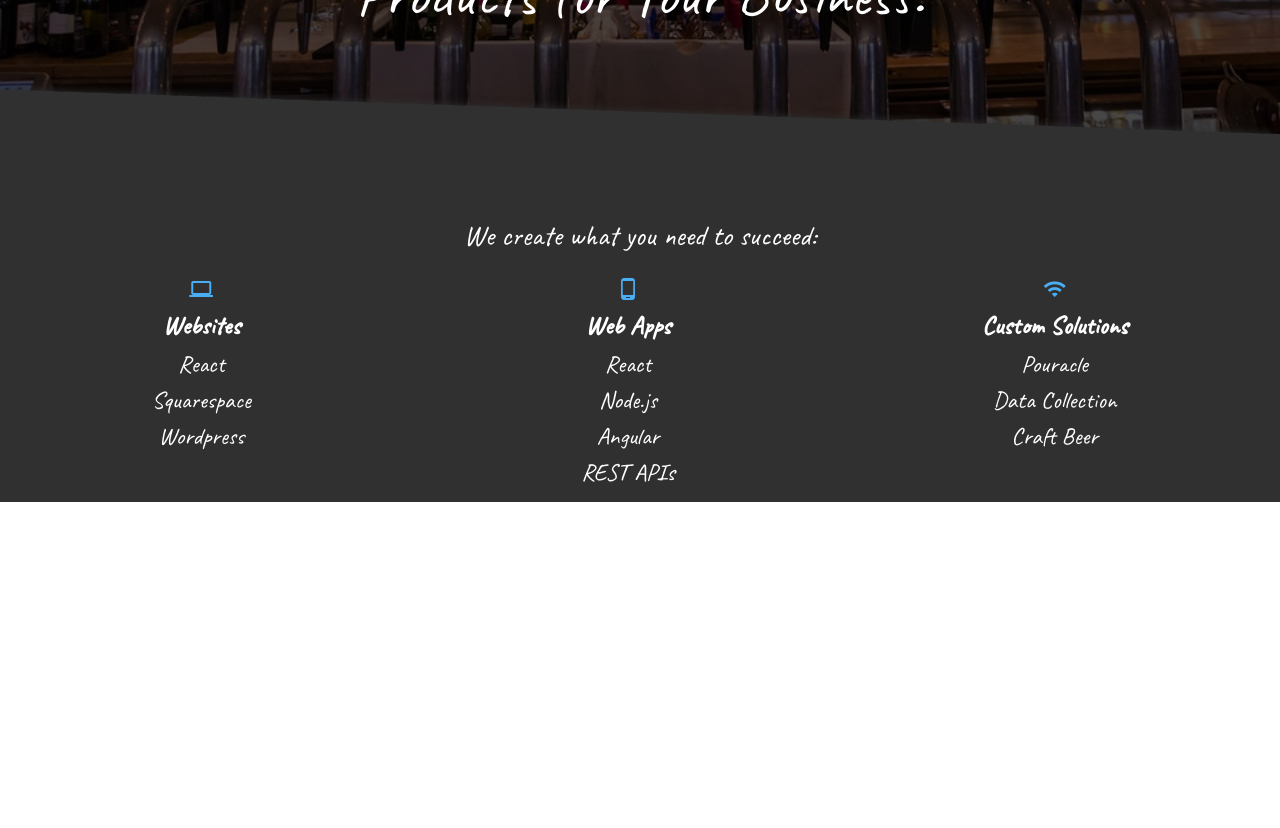
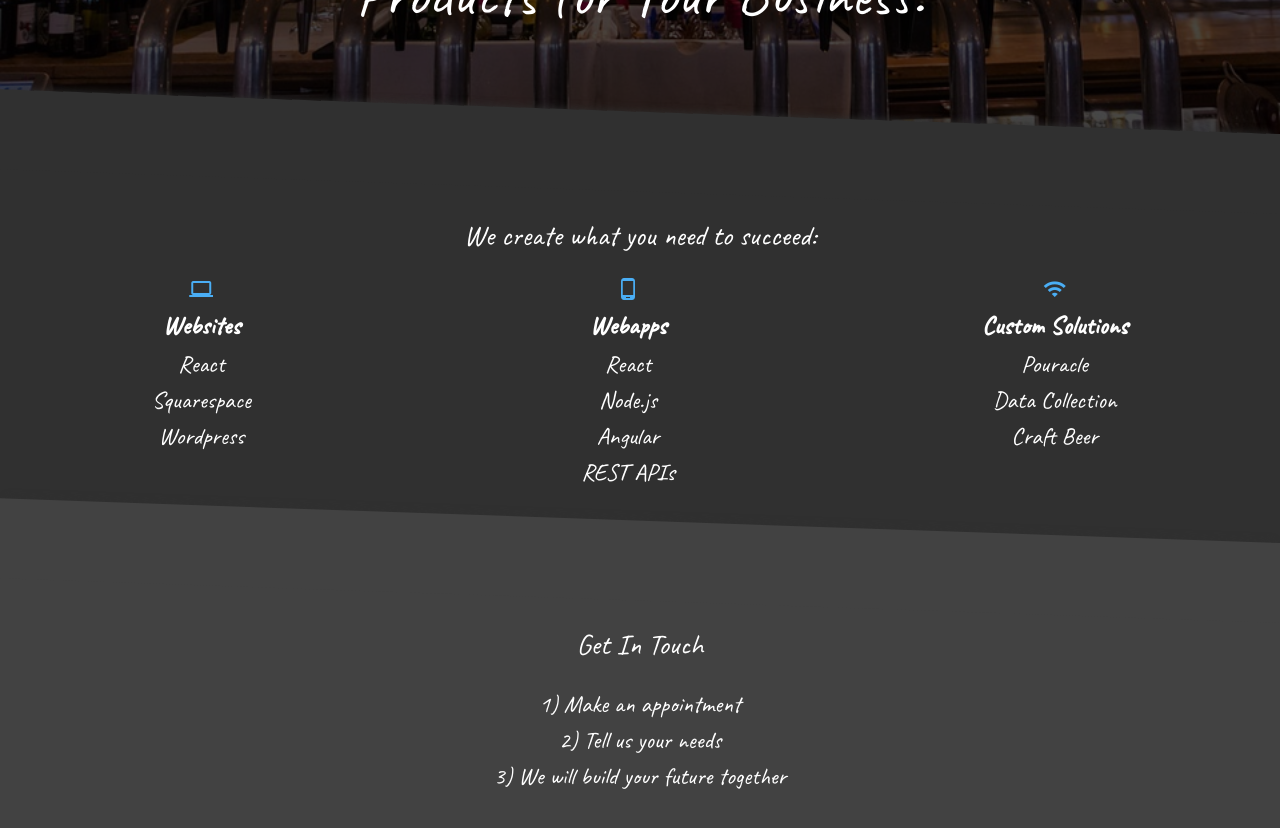
Before and after one commit to krab7191/ravens-eye-solutions-website, a React (Create React App) app: page / in a window 1280 px wide. Shown: the part 500-1328 px from the top of the page. Before the commit the page ends 1002 px from the top, so only its background shows below. Built offline with nearby package versions, Linux system fonts and the light colour scheme.

Commit message:
Make slant component more flexible, add smooth page scrolling

```diff
--- a/src/Components/Header/Header.css
+++ b/src/Components/Header/Header.css
@@ -43,3 +43,7 @@ button.navigation-link {
 		font-size: calc(10px + 3.9vw);
 	}
 }
+
+a {
+	text-decoration: none;
+}
--- a/src/Components/Header/Header.jsx
+++ b/src/Components/Header/Header.jsx
@@ -60,10 +60,12 @@ class Header extends Component {
 						<Typography variant="h5" color="textPrimary" className={`${classes.grow} brand`}>
 							Raven's Eye Solutions
           	</Typography>
-						<Button
-							color="default"
-							className="navigation-link"
-						>ABOUT</Button>
+						<a href="#about-us">
+							<Button
+								color="default"
+								className="navigation-link"
+							>ABOUT</Button>
+						</a>
 						<Button
 							color="default"
 							variant="outlined"
--- a/src/Components/SlantedTextSection/SlantedTextSection.css
+++ b/src/Components/SlantedTextSection/SlantedTextSection.css
@@ -1,9 +1,7 @@
 div.slant-div {
 	width: 100%;
 	height: 0px;
-	border-bottom: 80px solid #303030;
 	transform-origin: bottom right;
-	transform: skewY(2deg);
 	float: left;
 	box-shadow: 0 -8px 8px -8px #303030;
 }
--- a/src/Components/SlantedTextSection/SlantedTextSection.jsx
+++ b/src/Components/SlantedTextSection/SlantedTextSection.jsx
@@ -3,128 +3,40 @@ import React from 'react';
 
 // Dependency imports
 // Material UI imports
-import Typography from '@material-ui/core/Typography';
 import { withStyles } from '@material-ui/core/styles';
-import Icon from '@material-ui/core/Icon';
-import Grid from '@material-ui/core/Grid';
 
 // Others
-import classNames from 'classnames';
 
 // Style imports
 import './SlantedTextSection.css';
 
-const styles = theme => ({
+const styles = {
 	container: {
 		width: '100%',
-		backgroundColor: theme.palette.background.default,
-		margin: '0 auto',
 		textAlign: 'center'
-	},
-	sectionHead: {
-		fontSize: '1.8rem',
-		paddingBottom: '20px'
-	},
-	textSection: {
-		margin: '0 auto',
-		width: '90%',
-		maxWidth: '640px',
-		fontSize: '1.5rem'
-	},
-	bold: {
-		fontWeight: 'bold',
-		fontSize: '1.6rem',
-		paddingTop: '0'
-	},
-	grid: {
-		width: '100%'
-	},
-	p: {
-		margin: '0'
 	}
-});
+};
 
 
 const SlantedTextSection = props => {
 	const { classes } = props;
-	const websiteTech = ['React', 'Squarespace', 'Wordpress'];
-	const webappTech = ['React', 'Node.js', 'Angular', 'REST APIs'];
-	const customTech = ['Pouracle', 'Data Collection', 'Craft Beer'];
 
 	return (
 		<>
-			<div className='slant-div'></div>
-			<div className={classes.container}>
-				<Typography
-					className={classes.sectionHead}
-					variant='body2'>
-					We create what you need to succeed:
-				</Typography>
-				<Grid container spacing={24} className={classes.grid}>
-					<Grid item xs={8} sm={4}>
-						<Typography
-							variant='body2'>
-							<Icon color='primary'>
-								computer
-							</Icon>
-						</Typography>
-						<Typography
-							className={classNames(classes.textSection, classes.bold)}
-							variant='body2'>
-							Websites
-						</Typography>
-						{websiteTech.map((t, i) => (
-							<Typography
-								className={classes.textSection}
-								variant='body2'
-								key={i}>
-								{t}
-							</Typography>
-						))}
-					</Grid>
-					<Grid item xs={8} sm={4}>
-						<Typography
-							variant='body2'>
-							<Icon color='primary'>
-								phone_android
-							</Icon>
-						</Typography>
-						<Typography
-							className={classNames(classes.textSection, classes.bold)}
-							variant='body2'>
-							Web Apps
-						</Typography>
-						{webappTech.map((t, i) => (
-							<Typography
-								className={classes.textSection}
-								variant='body2'
-								key={i}>
-								{t}
-							</Typography>
-						))}
-					</Grid>
-					<Grid item xs={8} sm={4}>
-						<Typography
-							variant='body2'>
-							<Icon color='primary'>
-								wifi
-							</Icon>
-						</Typography>
-						<Typography
-							className={classNames(classes.textSection, classes.bold)}
-							variant='body2'>
-							Custom Solutions
-						</Typography>
-						{customTech.map((t, i) => (
-							<Typography
-								className={classes.textSection}
-								variant='body2'
-								key={i}>
-								{t}
-							</Typography>
-						))}
-					</Grid>
-				</Grid>
+			<div
+				className='slant-div'
+				style={{
+					borderBottom: `${props.slantSize} solid ${props.bgColor}`,
+					transform: `skewY(${props.angle})`
+				}}></div>
+			<div
+				className={classes.container}
+				style={{
+					backgroundColor: props.bgColor,
+					paddingBottom: `calc(${props.slantSize} / 1.5)`
+				}}
+			>
+				{props.children}
 			</div >
 		</>
 	);
--- a/src/Pages/Landing/Landing.jsx
+++ b/src/Pages/Landing/Landing.jsx
@@ -1,5 +1,6 @@
 // React imports
 import React from 'react';
+import classNames from 'classnames';
 
 // Component imports
 import Header from '../../Components/Header';
@@ -10,10 +11,51 @@ import SlantedTextSection from '../../Components/SlantedTextSection';
 import themes from '../../themes';
 import MuiThemeProvider from '@material-ui/core/styles/MuiThemeProvider';
 
+// Material UI imports
+import Typography from '@material-ui/core/Typography';
+import Icon from '@material-ui/core/Icon';
+import Grid from '@material-ui/core/Grid';
+import { withStyles } from '@material-ui/core/styles';
+
 // Image imports
 const bgImage = require('../../media/beverage-background.jpg');
 
-const Landing = () => {
+const techSectionInfo = [
+	['React', 'Squarespace', 'Wordpress'],
+	['React', 'Node.js', 'Angular', 'REST APIs'],
+	['Pouracle', 'Data Collection', 'Craft Beer']
+];
+const icons = ['computer', 'phone_android', 'wifi'];
+const areas = ['Websites', 'Webapps', 'Custom Solutions'];
+
+const styles = theme => ({
+	sectionHead: {
+		fontSize: '1.8rem',
+		paddingBottom: '20px'
+	},
+	textSection: {
+		margin: '0 auto',
+		width: '90%',
+		maxWidth: '640px',
+		fontSize: '1.5rem'
+	},
+	bold: {
+		fontWeight: 'bold',
+		fontSize: '1.6rem',
+		paddingTop: '0'
+	},
+	grid: {
+		width: '100%',
+		textAlign: 'center'
+	},
+	p: {
+		margin: '0'
+	}
+});
+
+const Landing = props => {
+	console.log('The theme: ', themes.CoolDarkBlue);
+	const { classes } = props;
 	return (
 		<MuiThemeProvider theme={themes.CoolDarkBlue}>
 			<Header />
@@ -21,9 +63,73 @@ const Landing = () => {
 				height="calc(250px + 30vw)"
 				media={bgImage}
 			/>
-			<SlantedTextSection />
+			<SlantedTextSection
+				slantSize='80px'
+				angle='2deg'
+				bgColor={themes.CoolDarkBlue.palette.background.default}
+			>
+				<Typography
+					className={classes.sectionHead}
+					variant='body2'
+					id="about-us"
+				>
+					We create what you need to succeed:
+				</Typography>
+				<Grid container spacing={24} className={classes.grid}>
+					{icons.map((icon, i) => (
+						<Grid item xs={12} sm={4} key={i}>
+							<Typography
+								variant='body2'>
+								<Icon color='primary'>
+									{icon}
+								</Icon>
+							</Typography>
+							<Typography
+								className={classNames(classes.textSection, classes.bold)}
+								variant='body2'>
+								{areas[i]}
+							</Typography>
+							{techSectionInfo[i].map((t, j) => (
+								<Typography
+									className={classes.textSection}
+									variant='body2'
+									key={j}>
+									{t}
+								</Typography>
+							))}
+						</Grid>
+					))}
+				</Grid>
+			</SlantedTextSection>
+			<SlantedTextSection
+				slantSize='80px'
+				angle='2deg'
+				bgColor={themes.CoolDarkBlue.palette.background.paper}
+				className={classes.secondSlantSection}
+			>
+				<Typography
+					className={classes.sectionHead}
+					variant='body2'>
+					Get In Touch
+				</Typography>
+				<Typography
+					className={classes.textSection}
+					variant='body2'>
+					1) Make an appointment
+				</Typography>
+				<Typography
+					className={classes.textSection}
+					variant='body2'>
+					2) Tell us your needs
+				</Typography>
+				<Typography
+					className={classes.textSection}
+					variant='body2'>
+					3) We will build your future together
+				</Typography>
+			</SlantedTextSection>
 		</MuiThemeProvider>
 	);
 };
 
-export default Landing;
+export default withStyles(styles)(Landing);
--- a/src/index.css
+++ b/src/index.css
@@ -1,3 +1,7 @@
+html {
+  scroll-behavior: smooth;
+}
+
 body {
   margin: 0;
   padding: 0;
```
